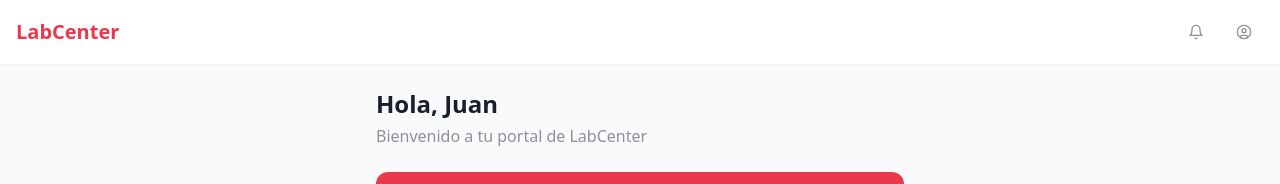
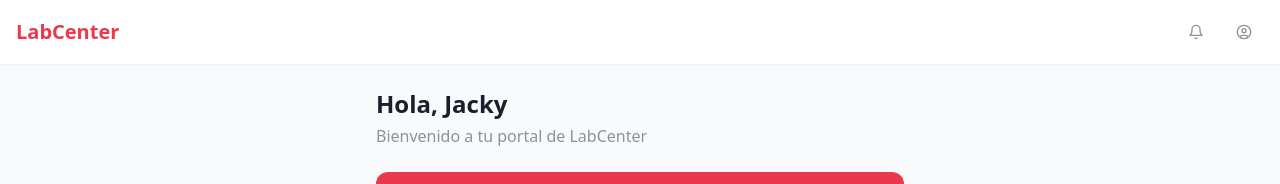
Before and after one commit to FERXXO5000/LabMedical-connect-app, a React (Vite) app: page /dashboard in a window 1280 px wide. Shown: the top 184 px of the page. Built offline with nearby package versions, Linux system fonts and the light colour scheme.

Commit message:
Fix: Update dashboard greeting
Changes the greeting on the dashboard from "Hola, Juan" to "Hola, Jacky".

```diff
--- a/src/pages/Dashboard.tsx
+++ b/src/pages/Dashboard.tsx
@@ -7,7 +7,7 @@ import { Button } from '@/components/ui/button';
 import { Calendar, TestTube, Bell, User, Clipboard, Search, Activity } from 'lucide-react';
 
 const Dashboard: React.FC = () => {
-  const userName = "Juan"; // TODO: Get from auth
+  const userName = "Jacky"; // Changed from "Juan" to "Jacky"
 
   return (
     <div className="min-h-screen bg-gray-50 pb-16">
```
